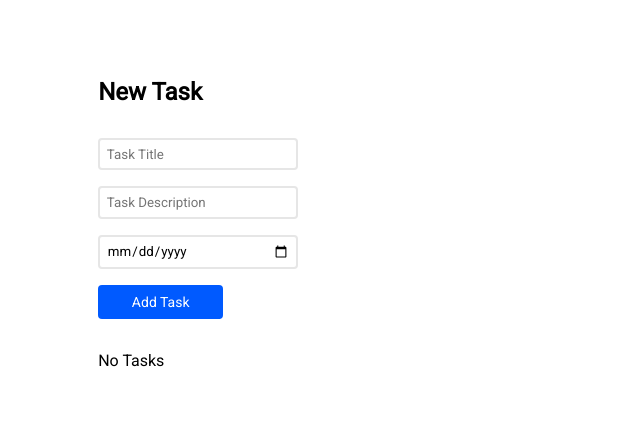
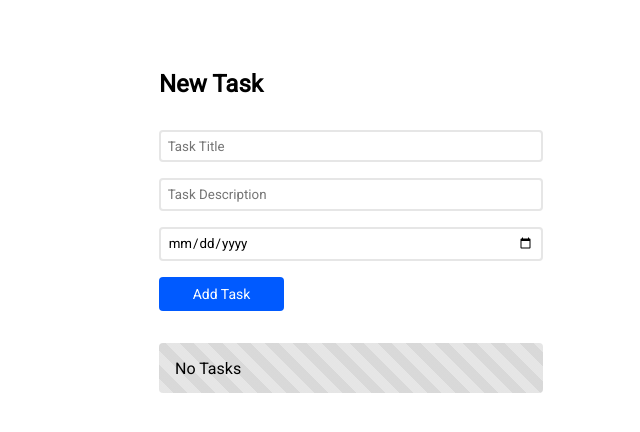
Before and after one commit to bmwadforth/todo, a React (Create React App) app: page / in a window 1280 px wide. Shown: the top 432 px of the page, without its empty margins (289-929 px from the left). Built offline with nearby package versions, Linux system fonts and the light colour scheme.

Commit message:
Updating styles

```diff
--- a/src/Assets/Styles/Alert.scss
+++ b/src/Assets/Styles/Alert.scss
@@ -1,7 +1,6 @@
 @import "Variables";
 
 .alert {
-  width: 400px;
   margin: 1em 0;
   .alert-body {
     padding: 1em;
@@ -31,6 +30,7 @@
       flex-direction: row;
       align-items: center;
       .icon {
+        flex: 1;
         svg {
           height: 25px;
         }
@@ -38,6 +38,7 @@
       }
 
       p {
+        flex: 9;
         margin: 0;
       }
 
--- a/src/Assets/Styles/Form.scss
+++ b/src/Assets/Styles/Form.scss
@@ -15,7 +15,7 @@
 
       input, textarea {
         padding: 0.5em;
-        width: 200px;
+        width: 100%;
         border: 2px solid rgba(128, 128, 128, 0.2);
         border-radius: $border-radius;
         transition: border $transition-time ease-in-out;
--- a/src/Assets/Styles/Tasks.scss
+++ b/src/Assets/Styles/Tasks.scss
@@ -1,7 +1,6 @@
 @import "Variables";
 
 .task-list {
-  width: 70%;
   .task-row {
     display: flex;
     flex-direction: row;
@@ -21,4 +20,21 @@
     }
 
   }
+
+  .task-row-none {
+    height: 50px;
+    padding: 1em;
+    border-radius: $border-radius;
+    background: repeating-linear-gradient(
+                    45deg,
+                    rgba(128, 128, 128, 0.2),
+                    rgba(128, 128, 128, 0.2) 10px,
+                    rgba(128, 128, 128, 0.3) 10px,
+                    rgba(128, 128, 128, 0.3) 20px
+    );
+
+    &:hover {
+
+    }
+  }
 }
--- a/src/Assets/Styles/index.scss
+++ b/src/Assets/Styles/index.scss
@@ -12,14 +12,20 @@
 * {
   font-family: 'Roboto', sans-serif;
   box-sizing: border-box;
+  width: 100%;
 }
 
 html {
+  body {
+    margin: 0;
+    padding: 0;
+  }
+
   textarea, select, input, button {
     margin: 0;
     outline: none;
   }
   section {
-    padding: 50px 30% 0;
+    padding: 50px 35% 0;
   }
 }
--- a/src/Components/Tasks/TaskList.js
+++ b/src/Components/Tasks/TaskList.js
@@ -18,7 +18,7 @@
                             cutOff={task.cutOff}/>
                     })
                     :
-                    <div className="task-item-none">No Tasks</div>}
+                    <div className="task-row-none">No Tasks</div>}
             </div>
         </>
     );
```
